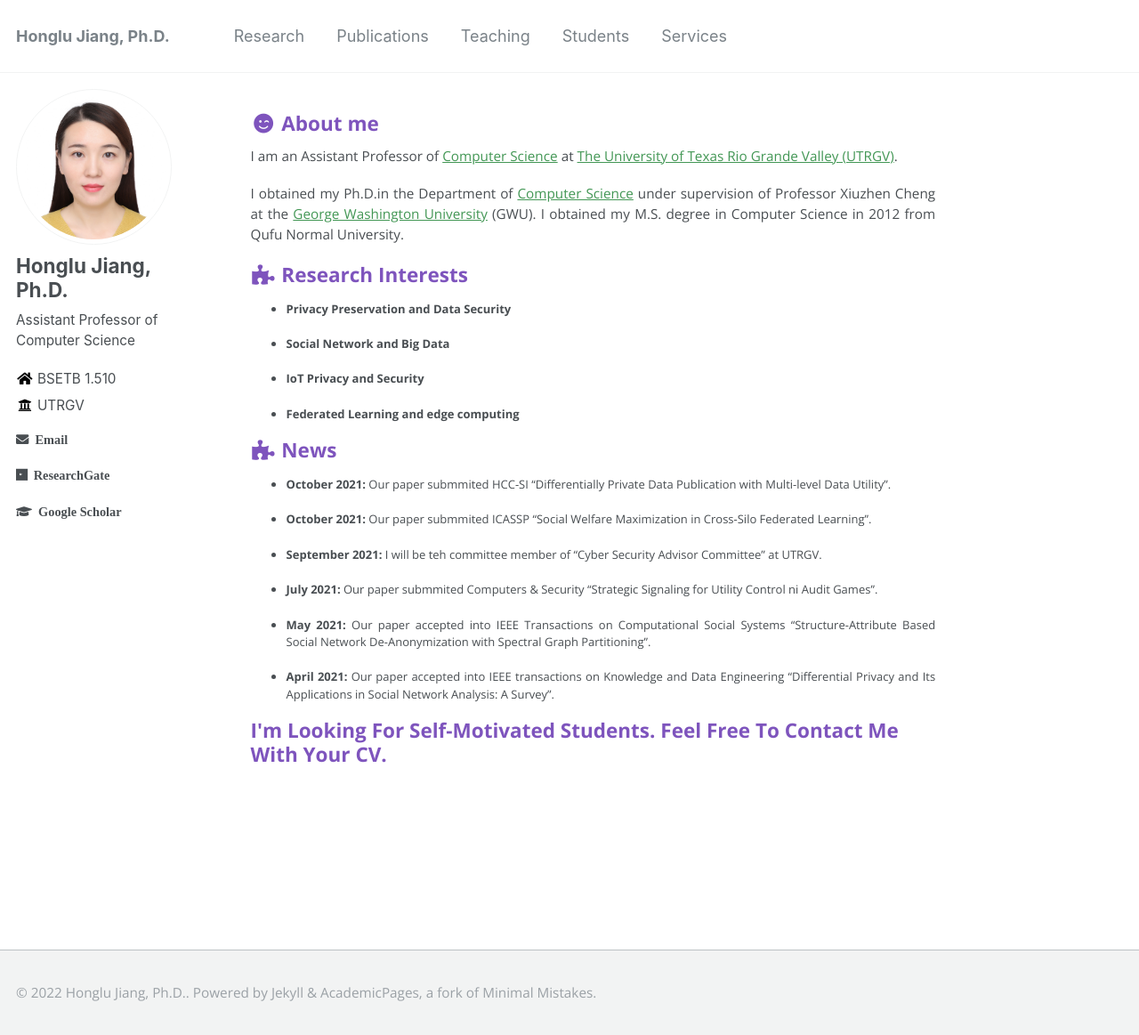
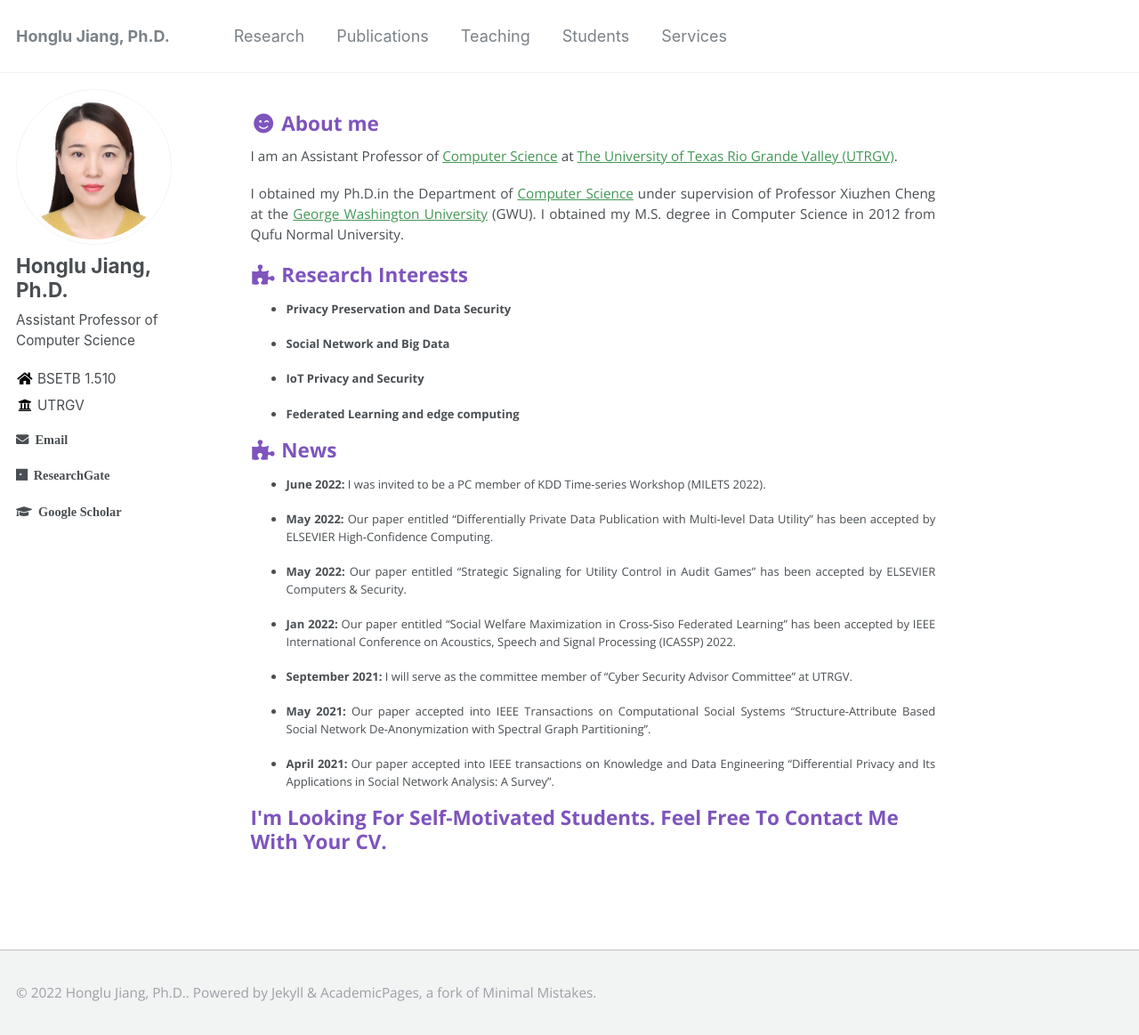
Before and after one commit to hljiang0720/hljiang.github.io, a Jekyll site: the page built from _pages/about.md, in a window 1280 px wide and 1163 px high. Shown: the whole window at 89% size. Built offline with Jekyll 4.4.1, drawn with Linux system fonts in a browser that asks for light colours.

Commit message:
Update about.md

```diff
--- a/_pages/about.md
+++ b/_pages/about.md
@@ -28,15 +28,15 @@
 
 <h3><i class="fa fa-fw fa-puzzle-piece" aria-hidden="true"></i> News</h3>
 
+ * **June 2022:** I was invited to be a PC member of KDD Time-series Workshop (MILETS 2022).
 
+ * **May 2022:** Our paper entitled “Differentially Private Data Publication with Multi-level Data Utility" has been accepted by ELSEVIER High-Confidence Computing.
 
-*  **October 2021:** Our paper submmited HCC-SI “Differentially Private Data Publication with Multi-level Data Utility".
+* **May 2022:** Our paper entitled "Strategic Signaling for Utility Control in Audit Games" has been accepted by ELSEVIER Computers & Security.
 
-*  **October 2021:** Our paper submmited ICASSP “Social Welfare Maximization in Cross-Silo Federated Learning".
+* **Jan 2022:** Our paper entitled "Social Welfare Maximization in Cross-Siso Federated Learning" has been accepted by IEEE International Conference on Acoustics, Speech and Signal Processing (ICASSP) 2022.
 
-* **September 2021:**  I will be teh committee member of "Cyber Security Advisor Committee" at UTRGV.
-
-*  **July 2021:** Our paper submmited Computers & Security “Strategic Signaling for Utility Control ni Audit Games".
+* **September 2021:**  I will serve as the committee member of "Cyber Security Advisor Committee" at UTRGV.
 
 *  **May 2021:** Our paper accepted into IEEE Transactions on Computational Social Systems “Structure-Attribute Based Social Network De-Anonymization with Spectral Graph Partitioning".
 
```
